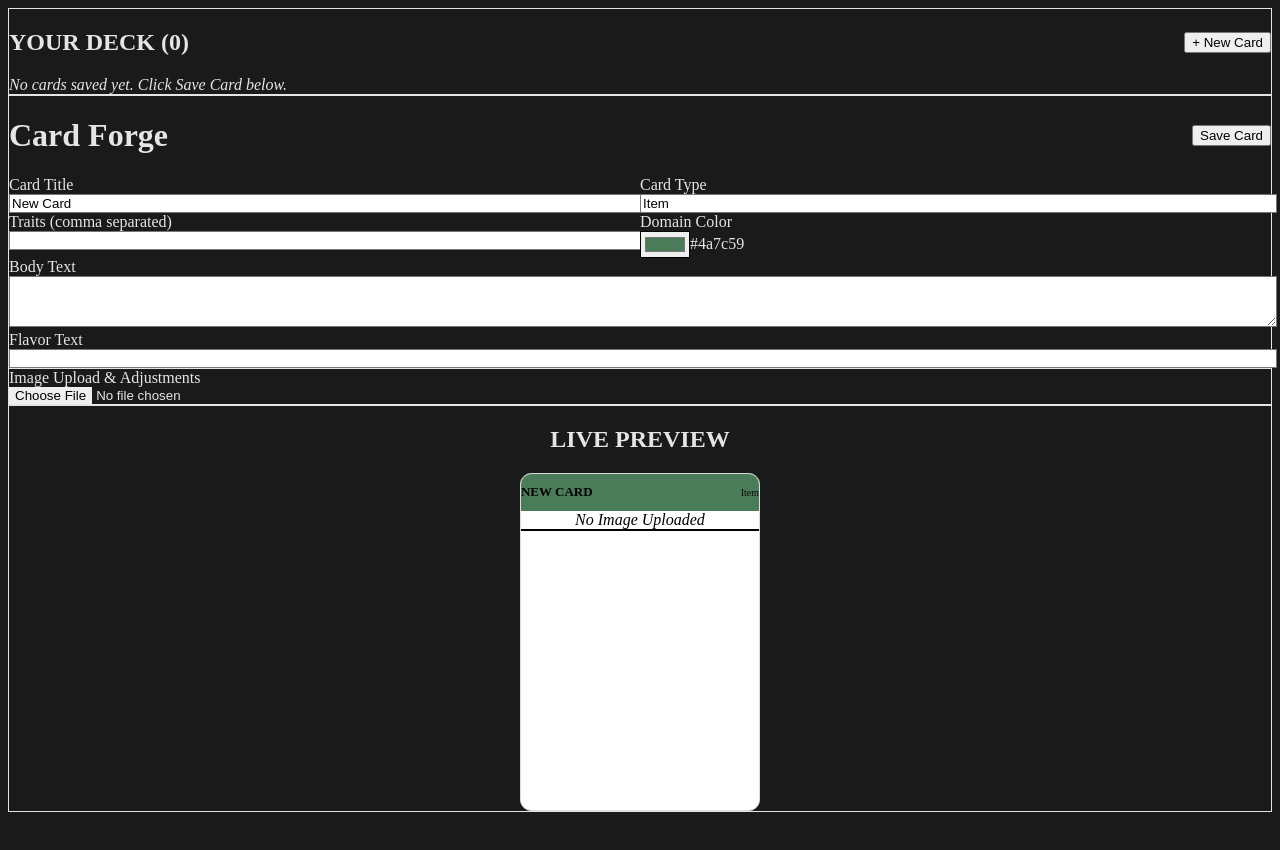
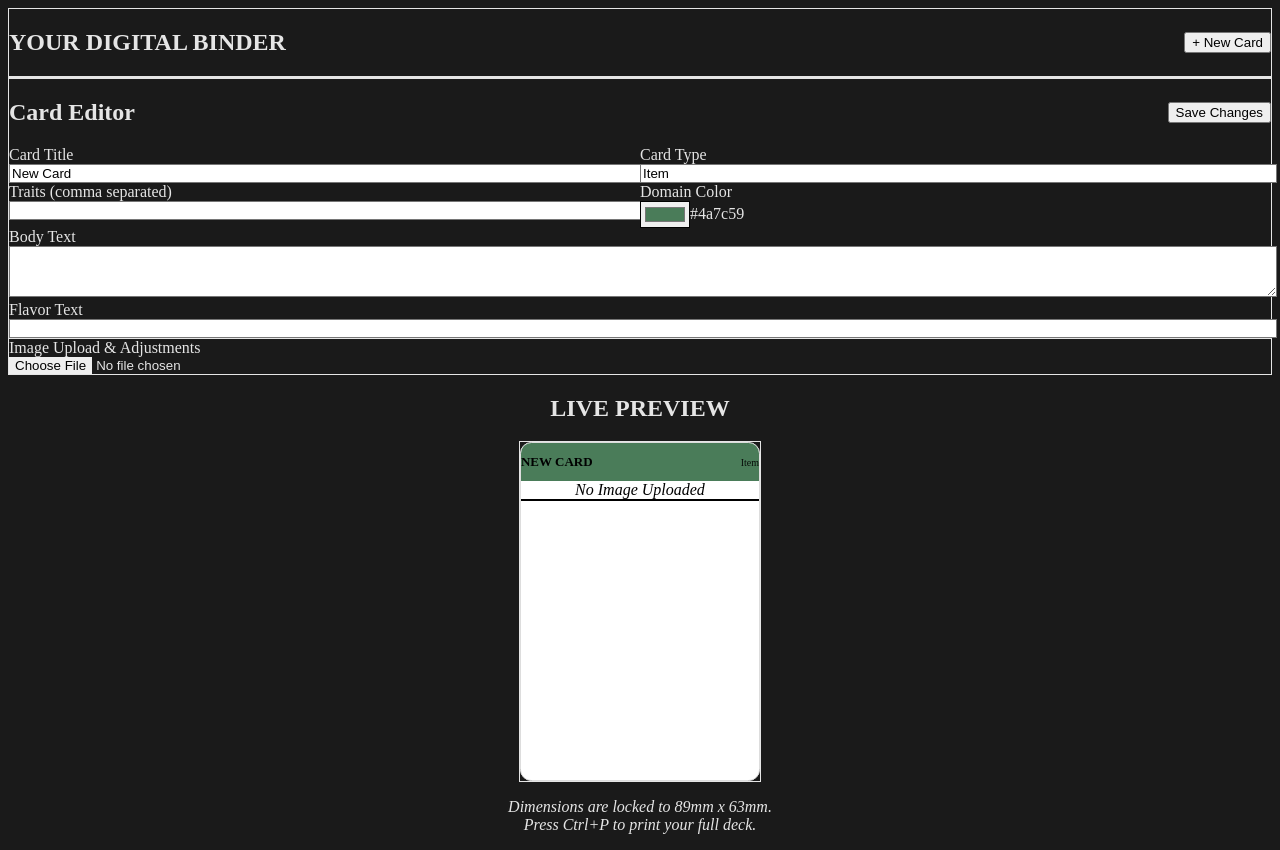
Before and after one commit to jfarschman/daggerheart-cards, a Next.js app: page / in a window 1280 px wide. Before the commit the page ends 812 px from the top, so only its background shows below. Built offline with nearby package versions, Linux system fonts and the light colour scheme.

Commit message:
feature: Printing added in 3x3 frame

```diff
--- a/src/app/globals.css
+++ b/src/app/globals.css
@@ -18,26 +18,30 @@ body {
 @media print {
   @page {
     size: letter;
-    margin: 0.5in; /* Standard margin for most home printers */
-  }
-
-  /* Hide the UI, Nav, and Buttons when printing */
-  .no-print {
-    display: none !important;
+    margin: 0; /* Let the container handle the padding instead */
   }
 
   body {
-    background-color: white;
+    background-color: white !important;
+    margin: 0 !important;
+    padding: 0 !important;
   }
 
-  .print-grid {
-    display: grid;
-    /* 3 Columns of exactly 63mm */
-    grid-template-columns: repeat(3, var(--card-width));
-    /* Gutters to help with your 3D printed cutting template */
-    gap: 4mm;
-    justify-content: center;
-    align-content: start;
+  .print-page {
+    width: 8.5in;
+    height: 11in;
+    overflow: hidden; /* Prevents "bleeding" into a second page */
+    display: flex;
+    flex-direction: column;
+    align-items: center;
+    justify-content: flex-start;
+    padding-top: 0.5in;
+    /* Only break page if there is actually another page coming */
+    page-break-after: auto;
+  }
+
+  .print-page:not(:last-child) {
+    page-break-after: always;
   }
 }
 
@@ -53,3 +57,21 @@ body {
   border: 0.5px solid #ddd; /* Hairline for cutting */
   page-break-inside: avoid;
 }
+
+@media print {
+  .print-page {
+    width: 8.5in;
+    height: 11in;
+    margin: 0 auto;
+    padding-top: 0.5in; /* Centers the 3x3 grid vertically on the paper */
+    display: flex;
+    justify-content: center;
+    page-break-after: always;
+  }
+
+  /* Ensure the background of the cards stays white even in 'Dark Mode' browsers */
+  .dagger-card {
+    -webkit-print-color-adjust: exact;
+    print-color-adjust: exact;
+  }
+}
--- a/src/app/page.js
+++ b/src/app/page.js
@@ -3,6 +3,7 @@
 import { useState, useEffect } from 'react';
 import CardPreview from '../components/CardPreview';
 import CardEditor from '../components/CardEditor';
+import PrintGrid from '../components/PrintGrid';
 
 export default function Home() {
   // A blank template for when you click "New Card"
@@ -76,64 +77,68 @@ export default function Home() {
   if (!isLoaded) return <div className="min-h-screen bg-gray-900 text-white flex items-center justify-center">Loading Binder...</div>;
 
   return (
-    <main className="min-h-screen bg-gray-900 text-gray-100 p-8 font-sans">
-      <div className="max-w-6xl mx-auto flex flex-col md:flex-row gap-8">
+    <main className="min-h-screen bg-gray-900 text-gray-100 p-4 md:p-8 font-sans">
 
-        {/* Left Column: The Editor Area */}
-        <div className="flex-1 flex flex-col gap-4 no-print">
+      {/* --- LAYER 1: THE INTERACTIVE UI --- */}
+      {/* 'no-print' tells the browser: "Do not show this on paper!" */}
+      <div className="no-print max-w-6xl mx-auto flex flex-col md:flex-row gap-8">
 
-          {/* DECK BROWSER: See all your saved cards */}
-          <div className="bg-gray-800 p-4 rounded-xl shadow-xl border border-gray-700">
+        {/* LEFT COLUMN: Deck Management & Editing */}
+        <div className="flex-1 flex flex-col gap-6">
+
+          {/* THE DECK BROWSER (The horizontal list of saved cards) */}
+          <section className="bg-gray-800 p-4 rounded-xl shadow-xl border border-gray-700">
             <div className="flex justify-between items-center mb-3">
-              <h2 className="text-gray-300 font-semibold text-sm uppercase tracking-wider">Your Deck ({deck.length})</h2>
-              <button
-                onClick={handleNewCard}
-                className="px-3 py-1 bg-blue-600 hover:bg-blue-500 rounded text-white text-xs font-bold transition-colors"
-              >
+              <h2 className="text-gray-400 font-bold text-xs uppercase tracking-widest">Your Digital Binder</h2>
+              <button onClick={handleNewCard} className="bg-blue-600 hover:bg-blue-500 text-white px-3 py-1 rounded text-xs font-bold transition-all">
                 + New Card
               </button>
             </div>
-
-            {/* Scrollable list of saved cards */}
-            <div className="flex gap-2 overflow-x-auto pb-2 scrollbar-thin">
+            <div className="flex gap-2 overflow-x-auto pb-2 border-t border-gray-700 pt-3">
               {deck.map(c => (
                 <button
                   key={c.id}
                   onClick={() => setCurrentCard(c)}
-                  className={`flex-shrink-0 text-xs px-3 py-2 rounded border whitespace-nowrap transition-colors ${
+                  className={`flex-shrink-0 px-4 py-2 rounded-md text-xs border transition-all ${
                     currentCard.id === c.id
-                      ? 'border-green-500 bg-gray-900 text-white'
-                      : 'border-gray-600 bg-gray-700 text-gray-300 hover:border-gray-400'
+                      ? 'border-green-500 bg-green-500/10 text-green-400'
+                      : 'border-gray-600 bg-gray-700 text-gray-300 hover:bg-gray-600'
                   }`}
                 >
-                  {c.title || 'Untitled'}
+                  {c.title || 'Untitled Card'}
                 </button>
               ))}
-              {deck.length === 0 && <span className="text-xs text-gray-500 italic">No cards saved yet. Click Save Card below.</span>}
             </div>
-          </div>
+          </section>
 
-          {/* THE EDITOR */}
-          <div className="bg-gray-800 p-6 rounded-xl shadow-xl border border-gray-700">
+          {/* THE EDITOR FORM */}
+          <section className="bg-gray-800 p-6 rounded-xl shadow-xl border border-gray-700">
             <div className="flex justify-between items-center mb-6">
-              <h1 className="text-2xl font-bold text-white">Card Forge</h1>
-              <button
-                onClick={handleSaveCard}
-                className="px-4 py-2 bg-green-600 hover:bg-green-500 rounded text-white font-medium transition-colors text-sm shadow"
-              >
-                Save Card
+              <h1 className="text-xl font-bold text-white">Card Editor</h1>
+              <button onClick={handleSaveCard} className="bg-green-600 hover:bg-green-500 text-white px-6 py-2 rounded-lg font-bold shadow-lg transition-all">
+                Save Changes
               </button>
             </div>
             <CardEditor card={currentCard} setCard={setCurrentCard} />
-          </div>
+          </section>
         </div>
 
-        {/* Right Column: The Preview Area */}
-        <div className="flex-1 flex flex-col items-center justify-center bg-gray-950 p-8 rounded-xl border border-gray-800 shadow-inner overflow-hidden">
-          <h2 className="text-sm uppercase tracking-widest text-gray-500 mb-6 no-print">Live Preview</h2>
-          <CardPreview card={currentCard} />
+        {/* RIGHT COLUMN: The Single Card Preview */}
+        <div className="flex-1 sticky top-8 h-fit flex flex-col items-center">
+          <h2 className="text-xs uppercase tracking-widest text-gray-500 mb-4">Live Preview</h2>
+          <div className="p-12 bg-gray-950 rounded-2xl border border-gray-800 shadow-2xl">
+             <CardPreview card={currentCard} />
+          </div>
+          <p className="mt-6 text-gray-500 text-xs italic text-center max-w-xs">
+            Dimensions are locked to 89mm x 63mm.<br/>Press Ctrl+P to print your full deck.
+          </p>
         </div>
       </div>
+
+      {/* --- LAYER 2: THE PRINT ENGINE --- */}
+      {/* This component is hidden via CSS until the printer is triggered. */}
+      <PrintGrid deck={deck} />
+
     </main>
   );
 }
--- /dev/null
+++ b/src/components/PrintGrid.js
@@ -0,0 +1,32 @@
+import React from 'react';
+import CardPreview from './CardPreview';
+
+export default function PrintGrid({ deck }) {
+  const chunks = [];
+  for (let i = 0; i < deck.length; i += 9) {
+    chunks.push(deck.slice(i, i + 9));
+  }
+
+  return (
+    <div className="hidden print:block bg-white">
+      {chunks.map((page, pageIdx) => (
+        <div key={pageIdx} className="print-page">
+          <div className="print-grid">
+            {page.map((card) => (
+              <div key={card.id} className="relative">
+                {/* Crop Marks */}
+                <div className="absolute -top-1 -left-1 w-2 h-2 border-l border-t border-black/30" />
+                <div className="absolute -top-1 -right-1 w-2 h-2 border-r border-t border-black/30" />
+                <div className="absolute -bottom-1 -left-1 w-2 h-2 border-l border-b border-black/30" />
+                <div className="absolute -bottom-1 -right-1 w-2 h-2 border-r border-b border-black/30" />
+
+                <CardPreview card={card} />
+              </div>
+            ))}
+          </div>
+          {/* Removed the separate page-break div from here */}
+        </div>
+      ))}
+    </div>
+  );
+}
```
